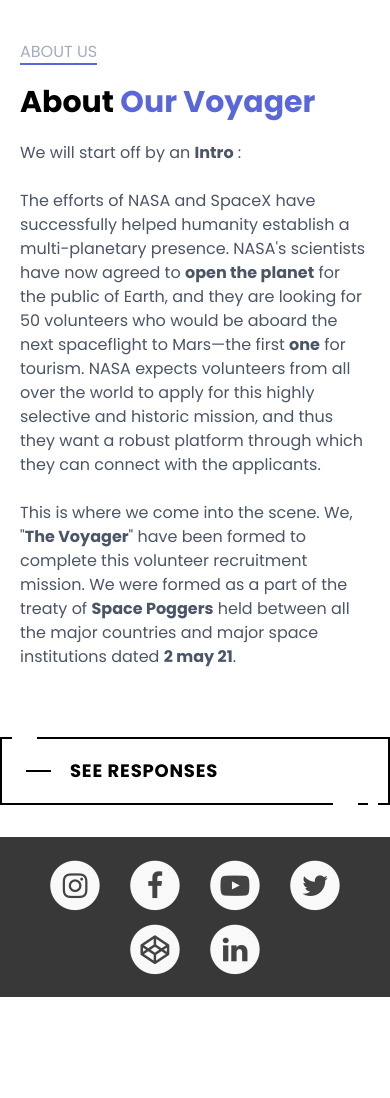
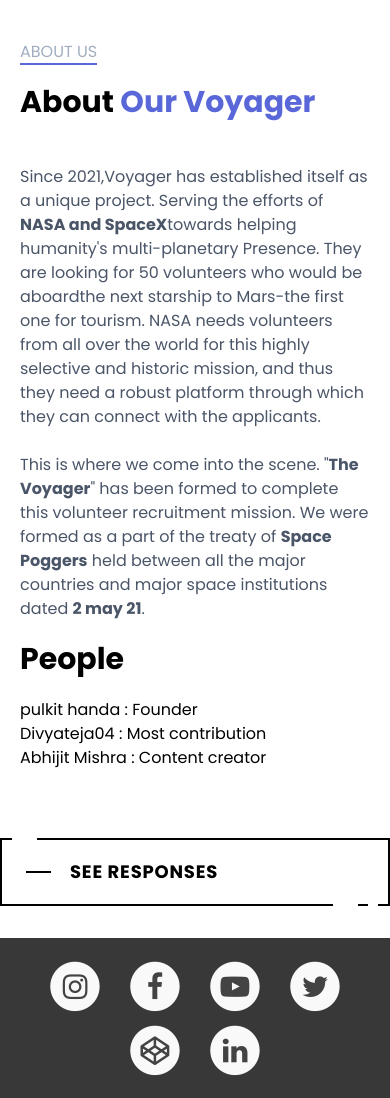
Before and after one commit to pulkithanda/voyager-hf, a Flask app: page / in a window 390 px wide; the page is wider, and only the part inside the window is pictured. Shown: the part 1124-2222 px from the top of that part. Before the commit the page ends 2121 px from the top of that part, so only its background shows below. Run offline with Flask 2, Linux system fonts and the light colour scheme; some libraries are stand-ins or nearby versions.

Commit message:
Issue #22

```diff
--- a/voyager/templates/home.html
+++ b/voyager/templates/home.html
@@ -30,19 +30,29 @@
             <div class="text">
                 <span class="text-gray-500 border-b-2 border-indigo-600 uppercase">About us</span>
                 <h2 class="my-4 font-bold text-3xl  sm:text-4xl ">About <span class="text-indigo-600">Our Voyager</span></h2>
-                <p class="text-gray-700">We will start off by an <b>Intro</b> :</p>
+                <!-- <p class="text-gray-700">We will start off by an <b>Intro</b> :</p> -->
                 <br>
-                <p class="text-gray-700">The efforts of NASA and SpaceX have successfully helped humanity establish a
+                <p class="text-gray-700">Since 2021,Voyager has established itself as a unique project. Serving
+                    the efforts of <b>NASA and SpaceX</b>towards helping humanity's multi-planetary Presence. They are looking
+                    for 50 volunteers who would be aboardthe next starship to Mars-the first one for tourism.
+                    NASA needs volunteers from all over the world for this highly selective and historic mission, and thus they
+                    need a robust platform through which they can connect with the applicants.
+                </p>
+                <!-- <p class="text-gray-700">The efforts of NASA and SpaceX have successfully helped humanity establish a
                     multi-planetary presence. NASA's scientists have now agreed to <b>open the planet</b> for the public
                     of Earth, and they are looking for 50 volunteers who would be aboard the next spaceflight to
                     Mars—the first <b>one</b> for tourism. NASA expects volunteers from all over the world to apply
                     for this highly selective and historic mission, and thus they want a robust platform through which
-                    they can connect with the applicants.</p>
+                    they can connect with the applicants.</p> -->
                 <br>
-                <p class="text-gray-700">This is where we come into the scene. We, "<b>The Voyager</b>" have been formed
+                <p class="text-gray-700">This is where we come into the scene. "<b>The Voyager</b>" has been formed
                     to complete this volunteer recruitment mission. We were formed as a part of the treaty of
                     <b>Space Poggers</b> held between all the major countries and major space institutions dated <b>2 may 21</b>.
                 </p>
+                <h2 class="my-4 font-bold text-3xl  sm:text-4xl ">People</h2>
+                <ul>pulkit handa   : Founder</ul>
+                <ul>Divyateja04    : Most contribution </ul>
+                <ul>Abhijit Mishra : Content creator </ul>
             </div>
         </div>
     </div>
```
Also changed, not shown: run.py (line endings or trailing spaces).
